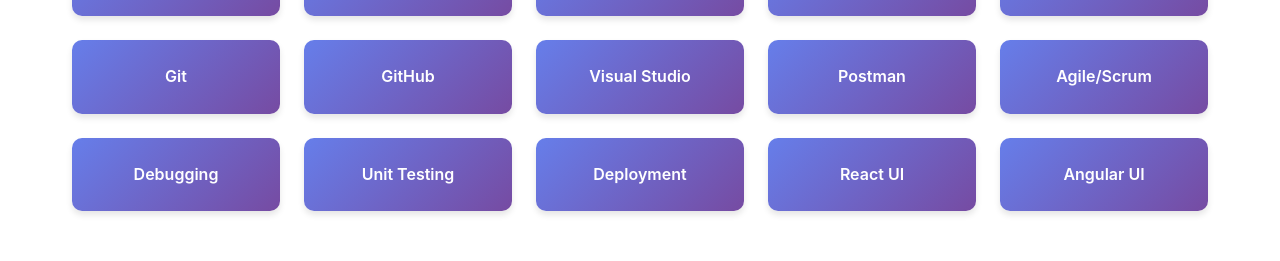
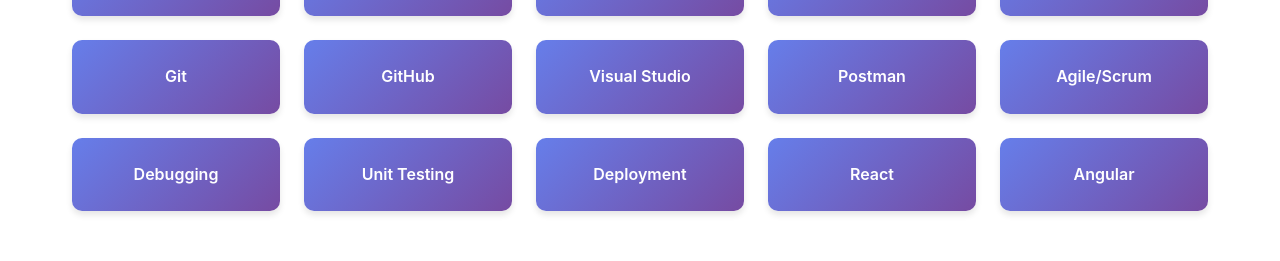
Before and after one commit to Mujahed032/ReactUi, a React (Create React App) app: page / in a window 1280 px wide. Shown: the part 2160-2421 px from the top of the page. Built offline with nearby package versions, Linux system fonts and the light colour scheme.

Commit message:
Updated Skills
Updated Skills

```diff
--- a/src/components/Skills.js
+++ b/src/components/Skills.js
@@ -26,8 +26,8 @@
     'Debugging',
     'Unit Testing',
     'Deployment',
-    'React UI',
-    'Angular UI'
+    'React',
+    'Angular'
   ];
 
   return (
```
